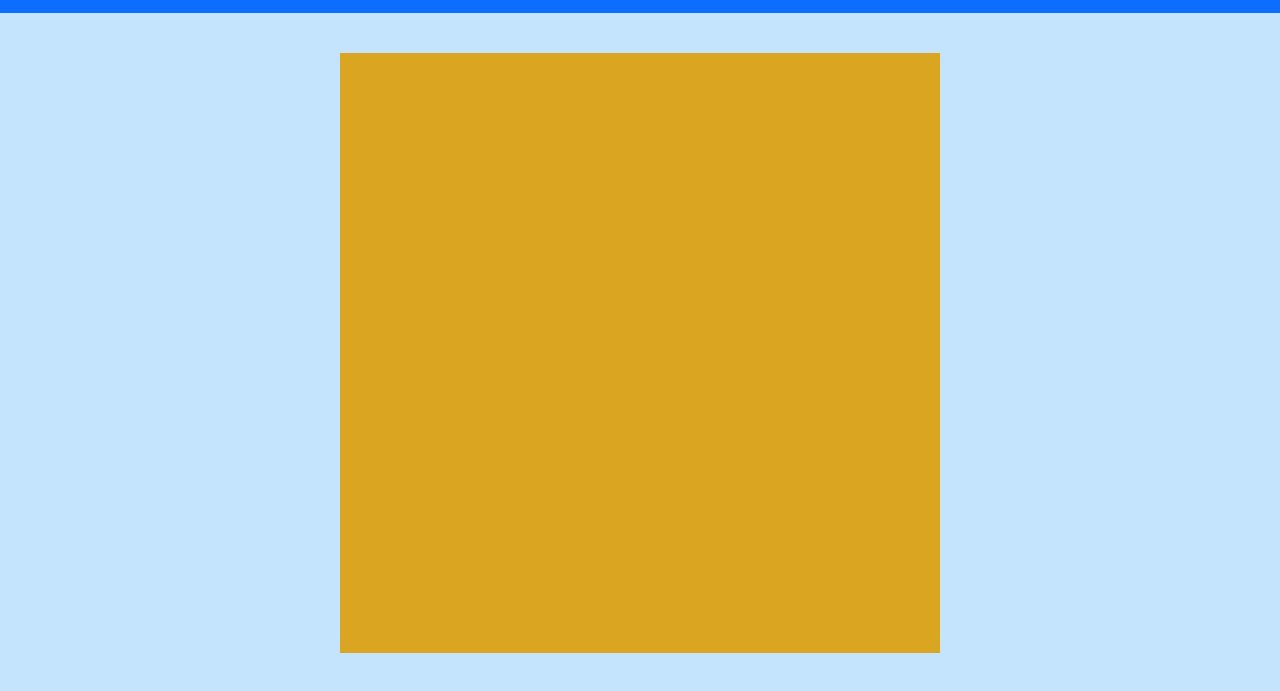
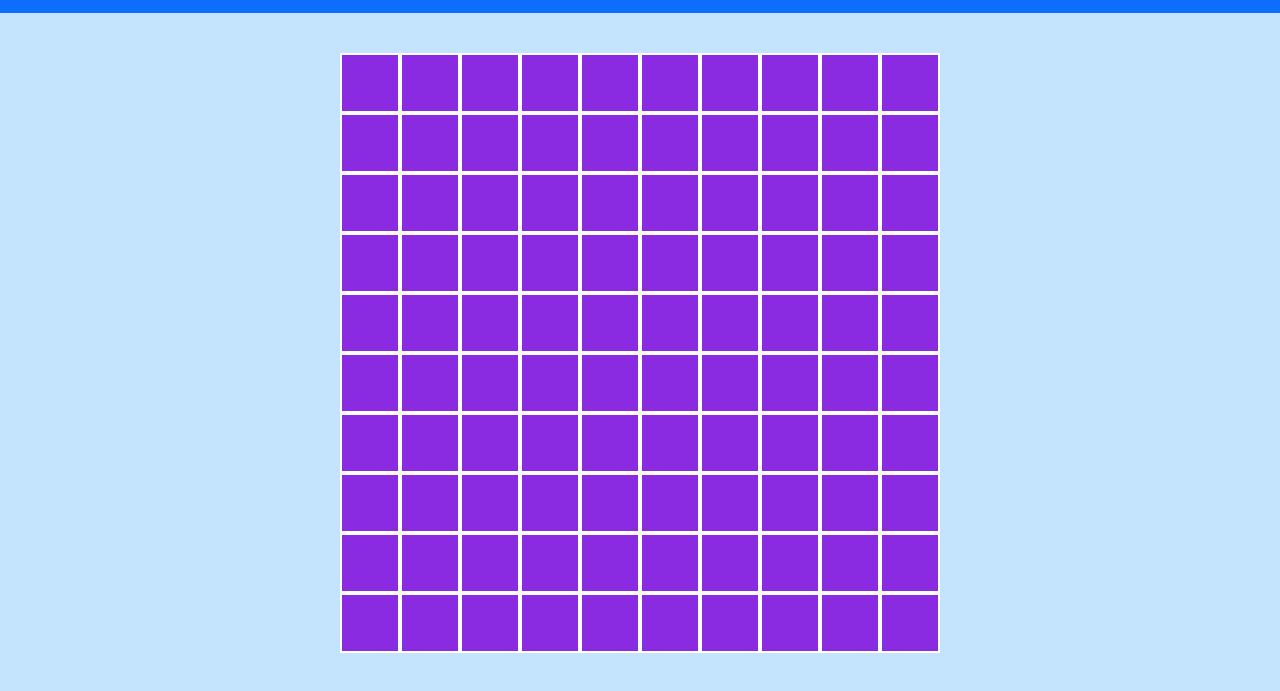
Before and after one commit to silviapetrino/js-campominato-grid, a plain HTML site: page index.html in a window 1280 px wide. Shown: the part 61-752 px from the top of the page. Drawn offline with nearby package versions, Linux system fonts and the light colour scheme.

Commit message:
[fix] readme

```diff
--- a/index.html
+++ b/index.html
@@ -22,7 +22,7 @@
         <option value="medium">Medium</option>
         <option value="hard">Hard</option>
       </select>
-      <button class="col-3 debug btn btn-warning ms-2">Start Game</button>
+      <button id="start-game" class="col-3 debug btn btn-warning ms-2">Start Game</button>
     </div>
 
   </div>
@@ -31,6 +31,126 @@
 <main>
   <div class="container_sp d-flex flex-wrap">
   <!-- 1 riga -->
+    <div class="square"></div>
+    <div class="square"></div>
+    <div class="square"></div>
+    <div class="square"></div>
+    <div class="square"></div>
+    <div class="square"></div>
+    <div class="square"></div>
+    <div class="square"></div>
+    <div class="square"></div>
+    <div class="square"></div>
+  <!-- /1 riga -->
+    <!-- 1 riga -->
+    <div class="square"></div>
+    <div class="square"></div>
+    <div class="square"></div>
+    <div class="square"></div>
+    <div class="square"></div>
+    <div class="square"></div>
+    <div class="square"></div>
+    <div class="square"></div>
+    <div class="square"></div>
+    <div class="square"></div>
+  <!-- /1 riga -->
+    <!-- 1 riga -->
+    <div class="square"></div>
+    <div class="square"></div>
+    <div class="square"></div>
+    <div class="square"></div>
+    <div class="square"></div>
+    <div class="square"></div>
+    <div class="square"></div>
+    <div class="square"></div>
+    <div class="square"></div>
+    <div class="square"></div>
+  <!-- /1 riga -->
+    <!-- 1 riga -->
+    <div class="square"></div>
+    <div class="square"></div>
+    <div class="square"></div>
+    <div class="square"></div>
+    <div class="square"></div>
+    <div class="square"></div>
+    <div class="square"></div>
+    <div class="square"></div>
+    <div class="square"></div>
+    <div class="square"></div>
+  <!-- /1 riga -->
+    <!-- 1 riga -->
+    <div class="square"></div>
+    <div class="square"></div>
+    <div class="square"></div>
+    <div class="square"></div>
+    <div class="square"></div>
+    <div class="square"></div>
+    <div class="square"></div>
+    <div class="square"></div>
+    <div class="square"></div>
+    <div class="square"></div>
+  <!-- /1 riga -->
+    <!-- 1 riga -->
+    <div class="square"></div>
+    <div class="square"></div>
+    <div class="square"></div>
+    <div class="square"></div>
+    <div class="square"></div>
+    <div class="square"></div>
+    <div class="square"></div>
+    <div class="square"></div>
+    <div class="square"></div>
+    <div class="square"></div>
+  <!-- /1 riga -->
+    <!-- 1 riga -->
+    <div class="square"></div>
+    <div class="square"></div>
+    <div class="square"></div>
+    <div class="square"></div>
+    <div class="square"></div>
+    <div class="square"></div>
+    <div class="square"></div>
+    <div class="square"></div>
+    <div class="square"></div>
+    <div class="square"></div>
+  <!-- /1 riga -->
+    <!-- 1 riga -->
+    <div class="square"></div>
+    <div class="square"></div>
+    <div class="square"></div>
+    <div class="square"></div>
+    <div class="square"></div>
+    <div class="square"></div>
+    <div class="square"></div>
+    <div class="square"></div>
+    <div class="square"></div>
+    <div class="square"></div>
+  <!-- /1 riga -->
+    <!-- 1 riga -->
+    <div class="square"></div>
+    <div class="square"></div>
+    <div class="square"></div>
+    <div class="square"></div>
+    <div class="square"></div>
+    <div class="square"></div>
+    <div class="square"></div>
+    <div class="square"></div>
+    <div class="square"></div>
+    <div class="square"></div>
+  <!-- /1 riga -->
+    <!-- 1 riga -->
+    <div class="square"></div>
+    <div class="square"></div>
+    <div class="square"></div>
+    <div class="square"></div>
+    <div class="square"></div>
+    <div class="square"></div>
+    <div class="square"></div>
+    <div class="square"></div>
+    <div class="square"></div>
+    <div class="square"></div>
+  <!-- /1 riga -->
+
 
 
 
--- a/js/script.js
+++ b/js/script.js
@@ -0,0 +1,35 @@
+// # js-campominato-grid
+// Griglia Campo Minato. L’utente clicca su un bottone che genererà una griglia di gioco quadrata. Ogni cella ha un numero progressivo, da 1 a 100. Ci saranno quindi 10 caselle per ognuna delle 10 righe. Quando l’utente clicca su ogni cella, la cella cliccata si colora di azzurro ed emetto un messaggio in console con il numero della cella cliccata.
+
+
+// 1. Imposto gli elementi statici in markup con html/css: un bottone, un select menu, un container per la griglia, i quadrati.
+
+// 2. in Javascript: prendo gli elementi da generare dinamicamente.
+//   - inserisco il container in una variabile, sarà l'ambiente in cui stampare i quadrati;
+//   - prendo il bottone e creo una funzione per inizializzare il gioco;
+//   - creo una funzione di reset per svuotare il container;
+//   - Creo una funzione per generare un quadrato;
+//   - creo un ciclo per stampare 100 volte il quadrato;
+
+
+
+const container = document.querySelector(".container_sp");
+resetGame()
+
+const button = document.getElementById("start-game");
+
+console.log(container)
+
+
+
+
+
+function resetGame() {
+  return container.innerHTML = " ";
+}
+
+function startGame()
+
+
+
+// *********functions*************
```
Also changed, not shown: 1 other file.
